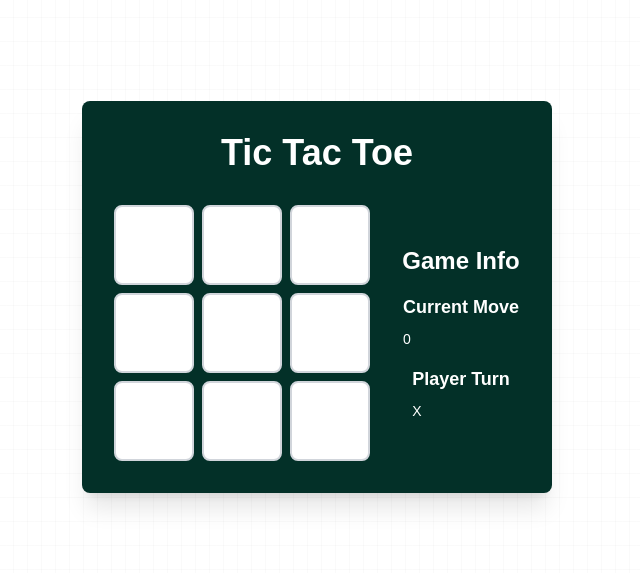
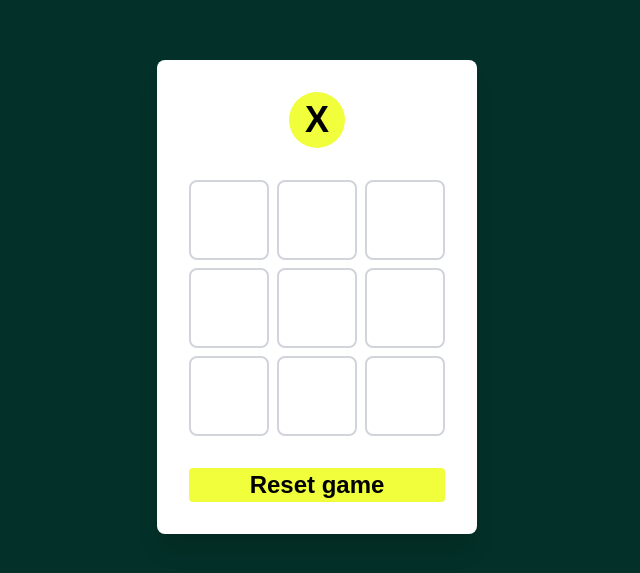
Before and after one commit to adriroca20/3-en-raya, a Next.js app in the folder frontend/: page / in a window 1280 px wide. Shown: the part 103-676 px from the top of the page, without its empty margins (323-963 px from the left). Built offline with nearby package versions, Linux system fonts and the light colour scheme.

Commit message:
Enhanced UI styling and added initial reset functionality

```diff
--- a/frontend/src/app/shared/Background.tsx
+++ b/frontend/src/app/shared/Background.tsx
@@ -1,5 +1,6 @@
 export const Background = () => {
   return (
-    <div className="fixed top-0 left-0 -z-10 h-full w-full bg-white bg-[linear-gradient(to_right,#8080800a_1px,transparent_1px),linear-gradient(to_bottom,#8080800a_1px,transparent_1px)] bg-[size:14px_24px]"></div>
+    //<div className="fixed top-0 left-0 -z-10 h-full w-full bg-white bg-[linear-gradient(to_right,#8080800a_1px,transparent_1px),linear-gradient(to_bottom,#8080800a_1px,transparent_1px)] bg-[size:14px_24px]"></div>
+    <div className="fixed top-0 left-0 -z-10 h-full w-full bg-background"></div>
   );
 };
--- a/frontend/src/app/tic-tac-toe/Game.tsx
+++ b/frontend/src/app/tic-tac-toe/Game.tsx
@@ -17,15 +17,24 @@ export default function Game() {
     setSquares(nextSquares);
     setCurrentMove(currentMove + 1);
   };
+  const handleReset = () => {
+    setSquares(Array(9).fill(null));
+    setCurrentMove(0);
+  };
 
   return (
-    <div className="p-8 bg-background rounded-lg shadow-xl">
-      <h1 className="text-4xl font-bold text-center mb-8 text-white">
-        Tic Tac Toe
-      </h1>
-      <div className="flex flex-col md:flex-row justify-center items-center gap-8">
+    <div className="p-8 bg-white rounded-lg shadow-xl">
+      <div className="flex flex-col md:flex-col justify-center gap-8">
+        <GameInfo playerTurn={xIsNext ? "X" : "O"} />
         <Board squares={squares} onPlay={handlePlay} />
-        <GameInfo currentMove={currentMove} playerTurn={xIsNext ? "X" : "O"} />
+        <div className="flex flex-col md:flex-col justify-center gap-8">
+          <button
+            className="bg-accent text-black rounded flex items-center justify-center border border-transparent hover:bg-white hover:border-accent transition-all"
+            onClick={handleReset}
+          >
+            <span className="text-2xl font-bold">Reset game</span>
+          </button>
+        </div>
       </div>
     </div>
   );
--- a/frontend/src/app/tic-tac-toe/GameInfo.tsx
+++ b/frontend/src/app/tic-tac-toe/GameInfo.tsx
@@ -1,21 +1,13 @@
 export const GameInfo = ({
-  currentMove,
   playerTurn,
 }: {
-  currentMove: number;
   playerTurn: string;
 }) => {
   return (
-    <div className="flex flex-col h-full justify-start items-center gap-4">
-      <h2 className="text-2xl font-bold text-white">Game Info</h2>
-      <div className="flex flex-col gap-2">
-        <h3 className="text-lg font-bold text-white">Current Move</h3>
-        <p className="text-sm text-white">{currentMove}</p>
-      </div>
-      <div className="flex flex-col gap-2">
-        <h3 className="text-lg font-bold text-white">Player Turn</h3>
-        <p className="text-sm text-white">{playerTurn}</p>
-      </div>
+    <div className="flex flex-col h-full justify-start items-center gap-4 relative">
+      <span className="text-4xl font-bold bg-accent text-black rounded-full w-14 h-14 flex items-center justify-center">
+        {playerTurn}
+      </span>
     </div>
   );
 };
--- a/frontend/src/app/tic-tac-toe/Square.tsx
+++ b/frontend/src/app/tic-tac-toe/Square.tsx
@@ -7,10 +7,12 @@ export default function Square({
 }) {
   return (
     <button
-      className="w-20 h-20 border-2 border-gray-300 rounded-lg text-4xl font-bold bg-white hover:bg-gray-100 transition-colors focus:outline-none focus:ring-2 focus:ring-blue-500"
+      className={`w-20 h-20 border-2 border-gray-300 rounded-lg text-4xl font-bold bg-white hover:bg-gray-100 transition-colors focus:outline-none focus:ring-2 focus:ring-black ${
+        value === "X" ? "text-black" : "text-black"
+      }`}
       onClick={onSquareClick}
     >
-      <span className={value === "X" ? "text-blue-500" : "text-red-500"}>
+      <span className={value === "X" ? "text-red-500" : "text-blue-500"}>
         {value}
       </span>
     </button>
```
